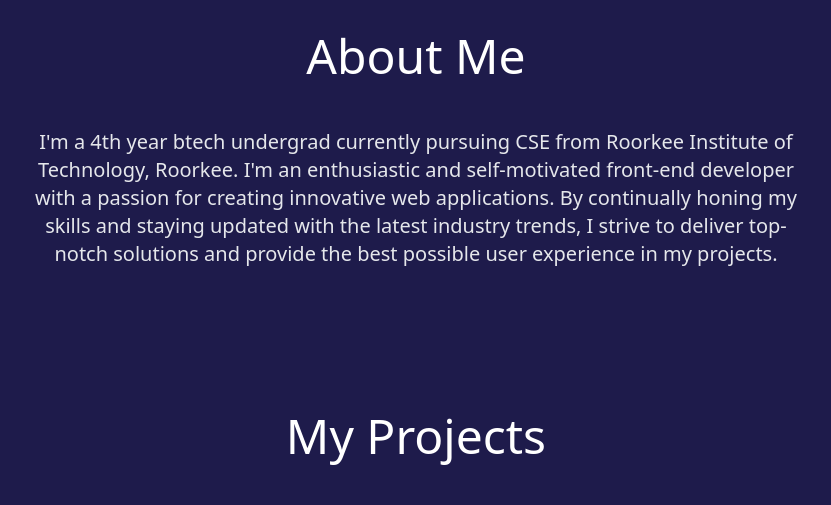
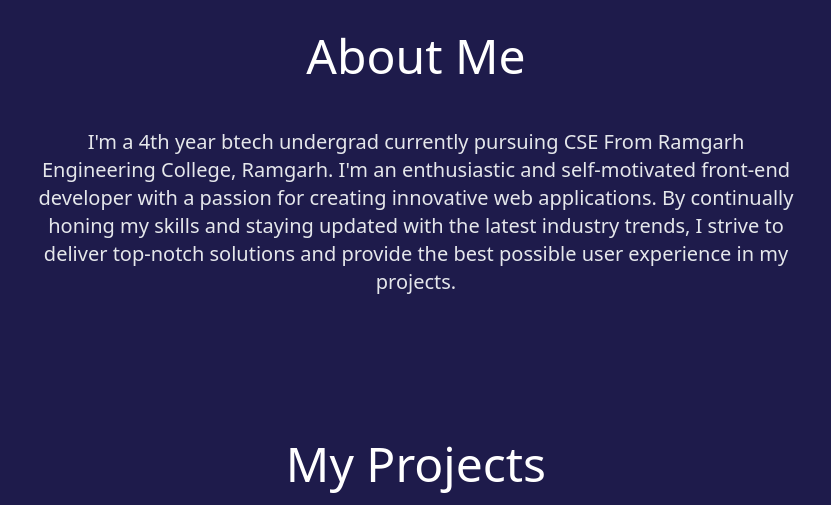
Before and after one commit to Ankit828113/Portfolio, a website: page index.html in a window 1280 px wide. Shown: the part 880-1385 px from the top of the page, without its empty margins (224-1055 px from the left). Drawn offline with nearby package versions, Linux system fonts and the light colour scheme.

Commit message:
index.html

```diff
--- a/index.html
+++ b/index.html
@@ -123,8 +123,8 @@
   <div class="flex flex-col gap-4 items-center w-[75vw] lg:w-[60vw]">
       <h1 class="text-4xl lg:text-5xl font-medium mb-8 text-white">About Me</h1>
       <p class="text-lg lg:text-xl text-center text-gray-200 mb-8">
-          I'm a 4th year btech undergrad currently pursuing CSE from Roorkee
-          Institute of Technology, Roorkee. I'm an enthusiastic and
+          I'm a 4th year btech undergrad currently pursuing CSE From Ramgarh
+        Engineering College, Ramgarh. I'm an enthusiastic and
           self-motivated front-end developer with a passion for creating
           innovative web applications. By continually honing my skills and
           staying updated with the latest industry trends, I strive to
```
